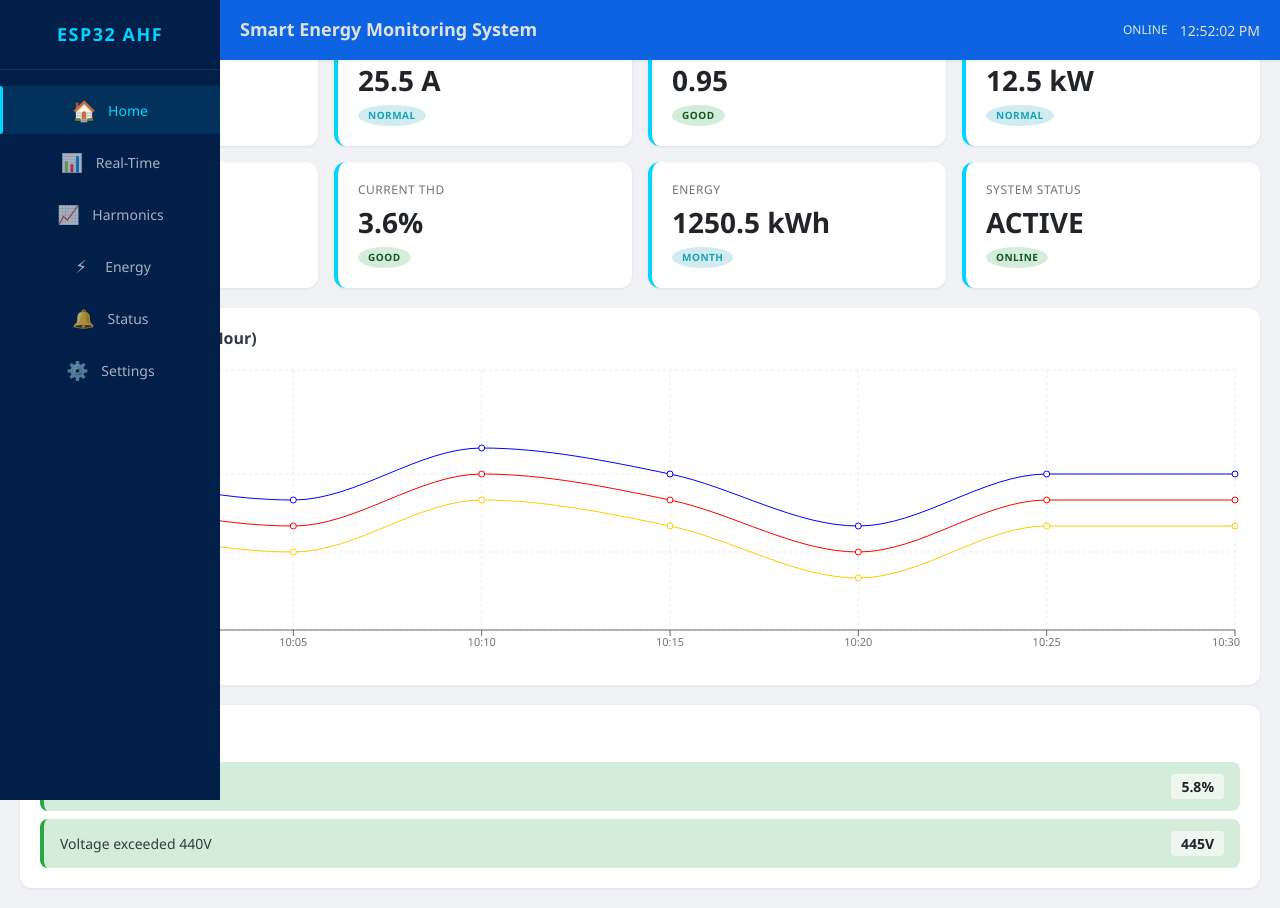
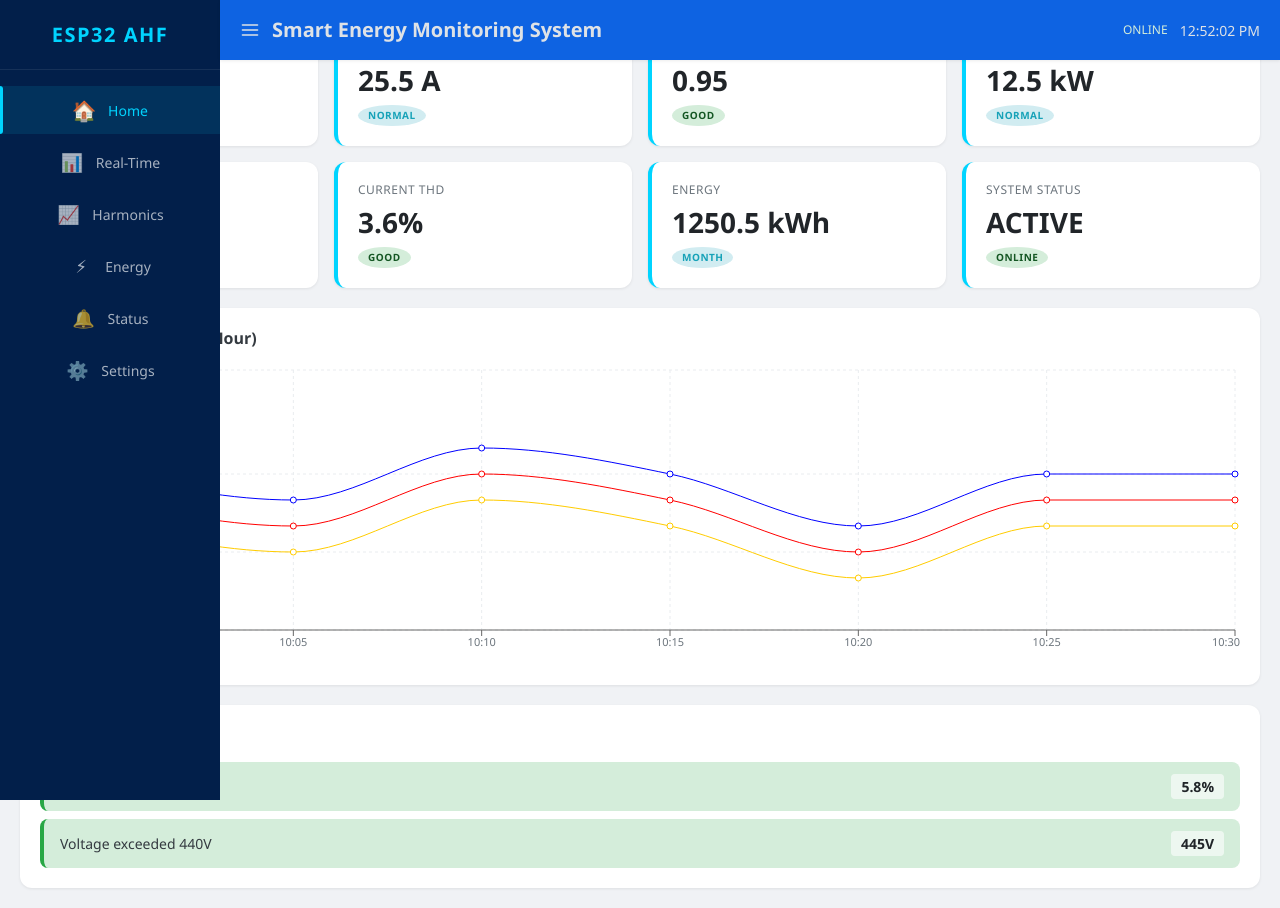
Before and after one commit to Legend-Paul/Harmonics-dashboard, a React (Vite) app: page / in a window 1280 px wide. Built offline with nearby package versions, Linux system fonts and the light colour scheme.

Commit message:
Add menu icon to at the header

```diff
--- a/src/App.css
+++ b/src/App.css
@@ -32,6 +32,15 @@ body {
 
 .page {
 	padding: var(--spacing-lg);
+}
+
+svg {
+	display: inline-block;
+	vertical-align: middle;
+	fill: currentColor;
+	width: var(--spacing-lg);
+	height: var(--spacing-lg);
+	cursor: pointer;
 }
 /* ============================================
    TYPOGRAPHY
--- a/src/App.jsx
+++ b/src/App.jsx
@@ -1,7 +1,7 @@
 import { useState, useEffect } from "react";
 import "./index.css";
 import "./App.css";
-import Sidebar from "./components/Sidebar";
+import Sidebar from "./components/Sidebar/Sidebar";
 import Header from "./components/Header/Header";
 import Home from "./pages/Home";
 import RealTime from "./pages/RealTime";
--- a/src/components/Header/Header.css
+++ b/src/components/Header/Header.css
@@ -20,10 +20,16 @@
 	}
 }
 
-.header .header-right {
+.header .header-right,
+header .header-left {
 	display: flex;
 	align-items: center;
 	gap: var(--spacing-md);
+	svg {
+		fill: var(--gray-300);
+		cursor: pointer;
+		transition: fill var(--transition-fast);
+	}
 }
 
 .header .online {
--- a/src/components/Header/Header.jsx
+++ b/src/components/Header/Header.jsx
@@ -2,7 +2,23 @@ import "./Header.css";
 function Header({ data }) {
 	return (
 		<header className="header">
-			<h1>Smart Energy Monitoring System</h1>
+			<div className="header-left">
+				<svg
+					width="20"
+					height="20"
+					viewBox="0 0 24 24"
+					fill="none"
+					stroke="currentColor"
+					strokeWidth="2"
+					strokeLinecap="round"
+					strokeLinejoin="round"
+				>
+					<line x1="3" y1="6" x2="21" y2="6" />
+					<line x1="3" y1="12" x2="21" y2="12" />
+					<line x1="3" y1="18" x2="21" y2="18" />
+				</svg>
+				<h1>Smart Energy Monitoring System</h1>
+			</div>
 			<div className="header-right">
 				<span className={`status-badge ${data.status}`}>
 					{data.status.toUpperCase()}
--- a/src/index.css
+++ b/src/index.css
@@ -44,14 +44,14 @@
 
 	/* Typography */
 	--font-family: "Segoe UI", Tahoma, Geneva, Verdana, sans-serif;
-	--font-size-xs: 10px;
-	--font-size-sm: 12px;
-	--font-size-base: 14px;
-	--font-size-md: 16px;
-	--font-size-lg: 18px;
-	--font-size-xl: 22px;
-	--font-size-2xl: 28px;
-	--font-size-3xl: 36px;
+	--font-size-xs: 0.625rem;
+	--font-size-sm: 0.75rem;
+	--font-size-base: 0.875rem;
+	--font-size-md: 1rem;
+	--font-size-lg: 1.25rem;
+	--font-size-xl: 1.375rem;
+	--font-size-2xl: 1.75rem;
+	--font-size-3xl: 2.25rem;
 	--font-weight-normal: 400;
 	--font-weight-medium: 500;
 	--font-weight-semibold: 600;
@@ -59,20 +59,20 @@
 	--line-height: 1.5;
 
 	/* Spacing */
-	--spacing-xs: 4px;
-	--spacing-sm: 8px;
-	--spacing-md: 12px;
-	--spacing-base: 16px;
-	--spacing-lg: 20px;
-	--spacing-xl: 24px;
-	--spacing-2xl: 32px;
-	--spacing-3xl: 40px;
+	--spacing-xs: 0.25rem;
+	--spacing-sm: 0.5rem;
+	--spacing-md: 0.75rem;
+	--spacing-base: 1rem;
+	--spacing-lg: 1.25rem;
+	--spacing-xl: 1.5rem;
+	--spacing-2xl: 2rem;
+	--spacing-3xl: 2.5rem;
 
 	/* Border Radius */
-	--radius-sm: 4px;
-	--radius-md: 8px;
-	--radius-lg: 12px;
-	--radius-xl: 16px;
+	--radius-sm: 0.25rem;
+	--radius-md: 0.5rem;
+	--radius-lg: 0.75rem;
+	--radius-xl: 1rem;
 	--radius-full: 50%;
 
 	/* Shadows */
```
Also changed, not shown: src/components/Sidebar/Sidebar.css (renamed from src/components/Sidebar.css), src/components/Sidebar/Sidebar.jsx (renamed from src/components/Sidebar.jsx).
